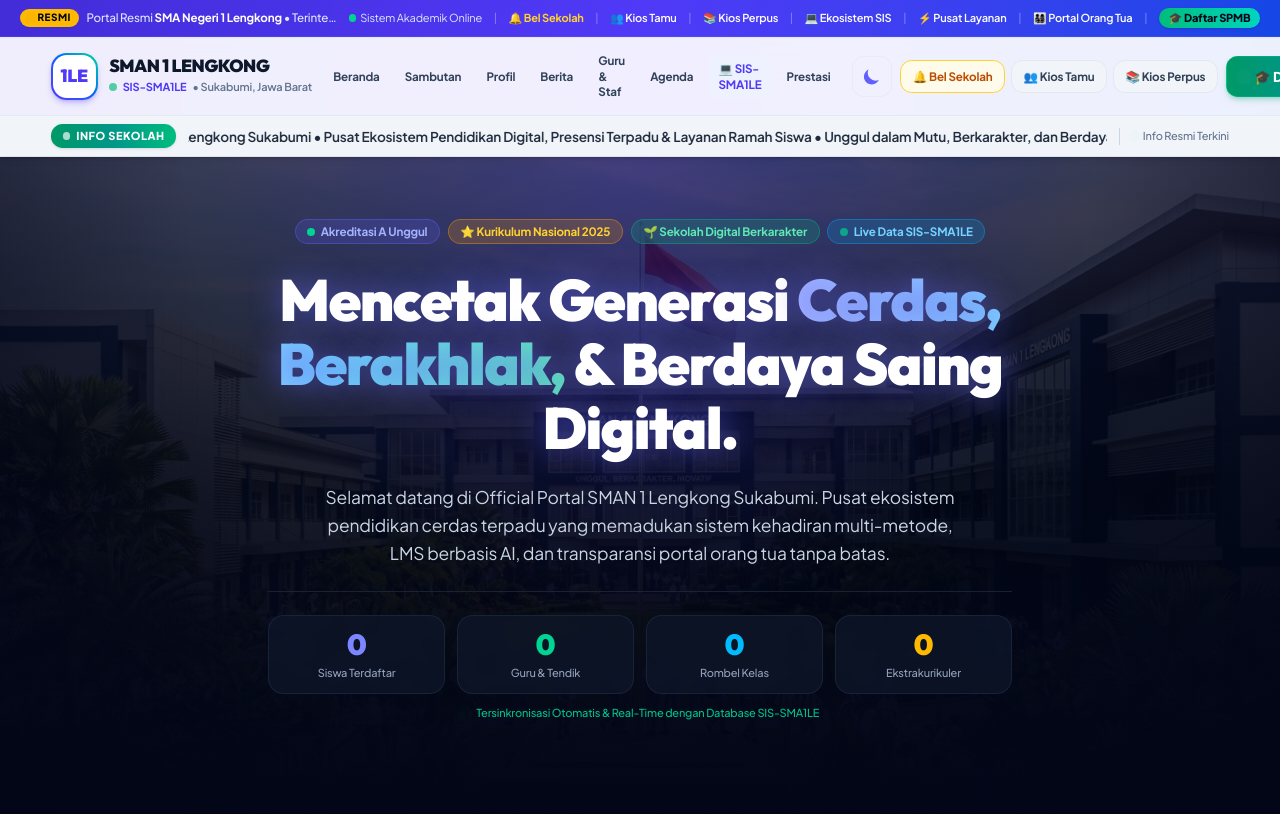
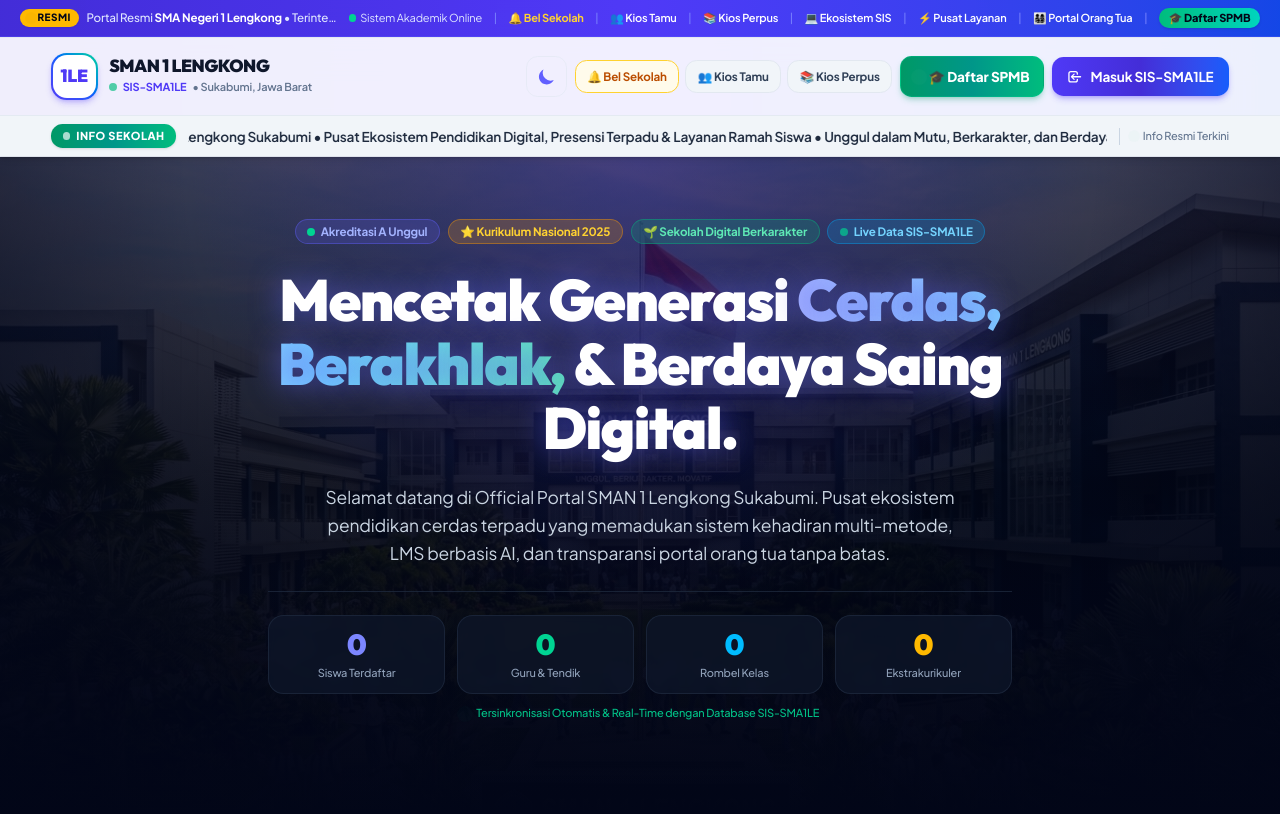
Before and after one commit to Rahalian2008/sissma1le, a Laravel app: template resources/views/website/index.blade.php in a window 1280 px wide. Shown: the top 814 px of the page. Run offline with Laravel 12, Linux system fonts and the light colour scheme; the template is opened without the code that fills it, so the values that code supplies are empty; style sheets or scripts are compiled from the project's sources; parts of the project's set-up code (start-up, migrations or seed data) failed here and were passed over.

Commit message:
fix(website, layout): restore flexible header on website and remove remaining kiosk display buttons

```diff
--- a/resources/views/dashboards/principal.blade.php
+++ b/resources/views/dashboards/principal.blade.php
@@ -616,12 +616,6 @@
                 <span class="text-lg">🗂️</span>
                 <span class="truncate w-full">Adm. Ketatausahaan</span>
             </a>
-
-            <!-- 15. Display Kios TV -->
-            <a href="{{ route('kiosk.index') }}" target="_blank" class="p-3 bg-indigo-950/80 hover:bg-indigo-900 border border-indigo-500/40 rounded-2xl text-indigo-200 font-black transition flex flex-col items-center justify-center gap-1.5 hover:scale-[1.02] shadow-md shadow-indigo-900/30">
-                <span class="text-lg">📺</span>
-                <span class="truncate w-full">Display Kios TV</span>
-            </a>
         </div>
     </div>
 </div>
--- a/resources/views/dashboards/wakasek_sarpras.blade.php
+++ b/resources/views/dashboards/wakasek_sarpras.blade.php
@@ -22,10 +22,6 @@
             </p>
         </div>
         <div class="flex flex-wrap items-center gap-2 sm:gap-3 w-full md:w-auto">
-            <a href="{{ route('kiosk.index') }}" target="_blank" class="w-full sm:w-auto justify-center px-4 py-2.5 bg-teal-600 hover:bg-teal-500 text-white font-bold rounded-xl text-xs flex items-center gap-2 shadow-lg shadow-teal-600/30 transition">
-                <svg class="w-4 h-4" fill="none" stroke="currentColor" viewBox="0 0 24 24"><path stroke-linecap="round" stroke-linejoin="round" stroke-width="2" d="M9.75 17L9 20l-1 1h8l-1-1-.75-3M3 13h18M5 17h14a2 2 0 002-2V5a2 2 0 00-2-2H5a2 2 0 00-2 2v10a2 2 0 002 2z"/></svg>
-                Layar Kiosk TV Display
-            </a>
             <a href="{{ route('attendance.history') }}" class="w-full sm:w-auto justify-center px-4 py-2.5 bg-slate-800 hover:bg-slate-700 text-slate-200 font-bold rounded-xl text-xs flex items-center gap-2 border border-slate-700 transition">
                 <svg class="w-4 h-4" fill="none" stroke="currentColor" viewBox="0 0 24 24"><path stroke-linecap="round" stroke-linejoin="round" stroke-width="2" d="M9 5H7a2 2 0 00-2 2v12a2 2 0 002 2h10a2 2 0 002-2V7a2 2 0 00-2-2h-2M9 5a2 2 0 002 2h2a2 2 0 002-2M9 5a2 2 0 012-2h2a2 2 0 012 2m-6 9l2 2 4-4"/></svg>
                 Log Scan Hari Ini
--- a/resources/views/website/index.blade.php
+++ b/resources/views/website/index.blade.php
@@ -280,20 +280,6 @@
                     </p>
                 </div>
             </a>
-
-            <!-- Desktop Navigation Links -->
-            <nav class="hidden lg:flex items-center gap-1 xl:gap-1.5 text-xs font-bold text-slate-700 dark:text-slate-200">
-                <a href="#hero" class="px-2.5 py-1.5 rounded-lg hover:text-indigo-600 dark:hover:text-indigo-400 hover:bg-slate-100 dark:hover:bg-slate-800 transition">Beranda</a>
-                <a href="#sambutan" class="px-2.5 py-1.5 rounded-lg hover:text-indigo-600 dark:hover:text-indigo-400 hover:bg-slate-100 dark:hover:bg-slate-800 transition">Sambutan</a>
-                <a href="#profil" class="px-2.5 py-1.5 rounded-lg hover:text-indigo-600 dark:hover:text-indigo-400 hover:bg-slate-100 dark:hover:bg-slate-800 transition">Profil</a>
-                <a href="#berita" class="px-2.5 py-1.5 rounded-lg hover:text-indigo-600 dark:hover:text-indigo-400 hover:bg-slate-100 dark:hover:bg-slate-800 transition">Berita</a>
-                <a href="#guru-staf" class="px-2.5 py-1.5 rounded-lg hover:text-indigo-600 dark:hover:text-indigo-400 hover:bg-slate-100 dark:hover:bg-slate-800 transition">Guru & Staf</a>
-                <a href="#agenda" class="px-2.5 py-1.5 rounded-lg hover:text-indigo-600 dark:hover:text-indigo-400 hover:bg-slate-100 dark:hover:bg-slate-800 transition">Agenda</a>
-                <a href="#ekosistem-sis" class="px-2.5 py-1.5 rounded-lg text-indigo-600 dark:text-indigo-400 bg-indigo-50 dark:bg-indigo-950/60 hover:bg-indigo-100 dark:hover:bg-indigo-900/60 transition flex items-center gap-1">
-                    <span>💻 SIS-SMA1LE</span>
-                </a>
-                <a href="#prestasi" class="px-2.5 py-1.5 rounded-lg hover:text-indigo-600 dark:hover:text-indigo-400 hover:bg-slate-100 dark:hover:bg-slate-800 transition">Prestasi</a>
-            </nav>
 
             <!-- Actions: Dark Mode & Gateways -->
             <div class="flex items-center gap-1.5 sm:gap-2 shrink-0">
```
Also changed, not shown: resources/views/layouts/app.blade.php (+6 -17 lines).
